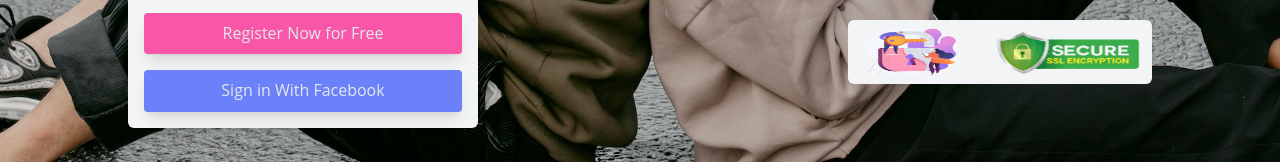
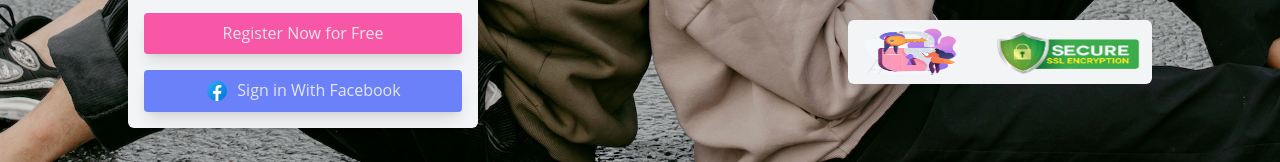
Before and after one commit to abdelrany/Dating-web-App, a Next.js app in the folder front-end/: page / in a window 1280 px wide. Shown: the part 540-702 px from the top of the page. Built offline with nearby package versions, Linux system fonts and the light colour scheme.

Commit message:
feat: added facbeook icon to the registering button

```diff
--- a/front-end/components/home/Form.tsx
+++ b/front-end/components/home/Form.tsx
@@ -43,7 +43,10 @@ const Form = (props: Props) => {
             <input type="password"  className='bg-transparent  w-full h-full pl-10 p-2 rounded-md placeholder:italic placeholder:text-slate-400 ' placeholder="Password"/>
        </label>
         <button className='btn-primary w-full hover:translate-y-[-2px] duration-300'>Register Now for Free</button>
-        <button className='btn-secondary w-full hover:translate-y-[-2px] duration-300'>Sign in With Facebook</button>
+        <button className='btn-secondary w-full hover:translate-y-[-2px] duration-300 flex items-center justify-center gap-2'>
+            <svg xmlns="http://www.w3.org/2000/svg"  viewBox="0 0 48 48" width="24px" height="24px"><linearGradient id="Ld6sqrtcxMyckEl6xeDdMa" x1="9.993" x2="40.615" y1="9.993" y2="40.615" gradientUnits="userSpaceOnUse"><stop offset="0" stop-color="#2aa4f4"/><stop offset="1" stop-color="#007ad9"/></linearGradient><path fill="url(#Ld6sqrtcxMyckEl6xeDdMa)" d="M24,4C12.954,4,4,12.954,4,24s8.954,20,20,20s20-8.954,20-20S35.046,4,24,4z"/><path fill="#fff" d="M26.707,29.301h5.176l0.813-5.258h-5.989v-2.874c0-2.184,0.714-4.121,2.757-4.121h3.283V12.46 c-0.577-0.078-1.797-0.248-4.102-0.248c-4.814,0-7.636,2.542-7.636,8.334v3.498H16.06v5.258h4.948v14.452 C21.988,43.9,22.981,44,24,44c0.921,0,1.82-0.084,2.707-0.204V29.301z"/></svg>
+            Sign in With Facebook
+        </button>
 
     </form>
   )
```
